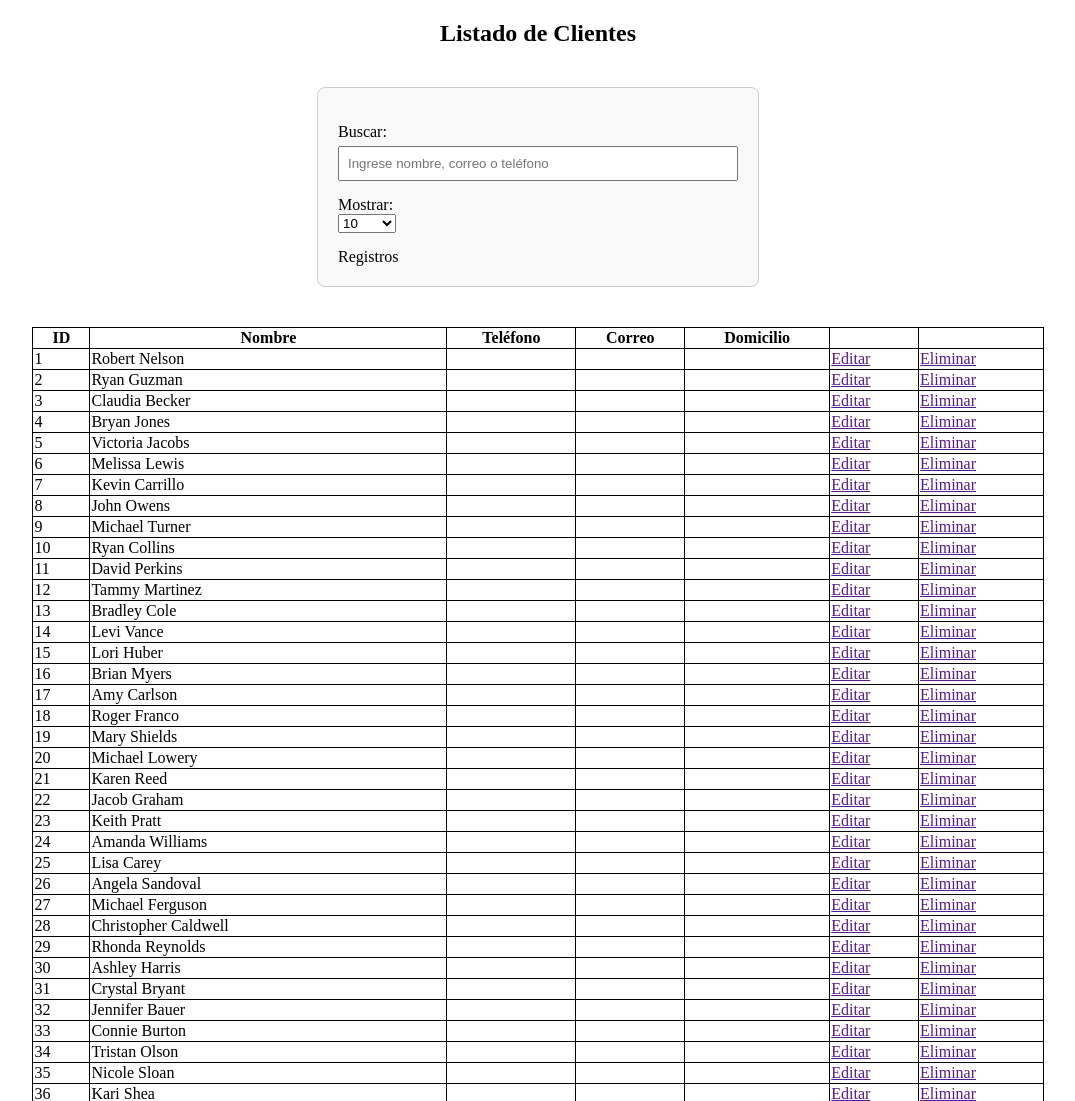
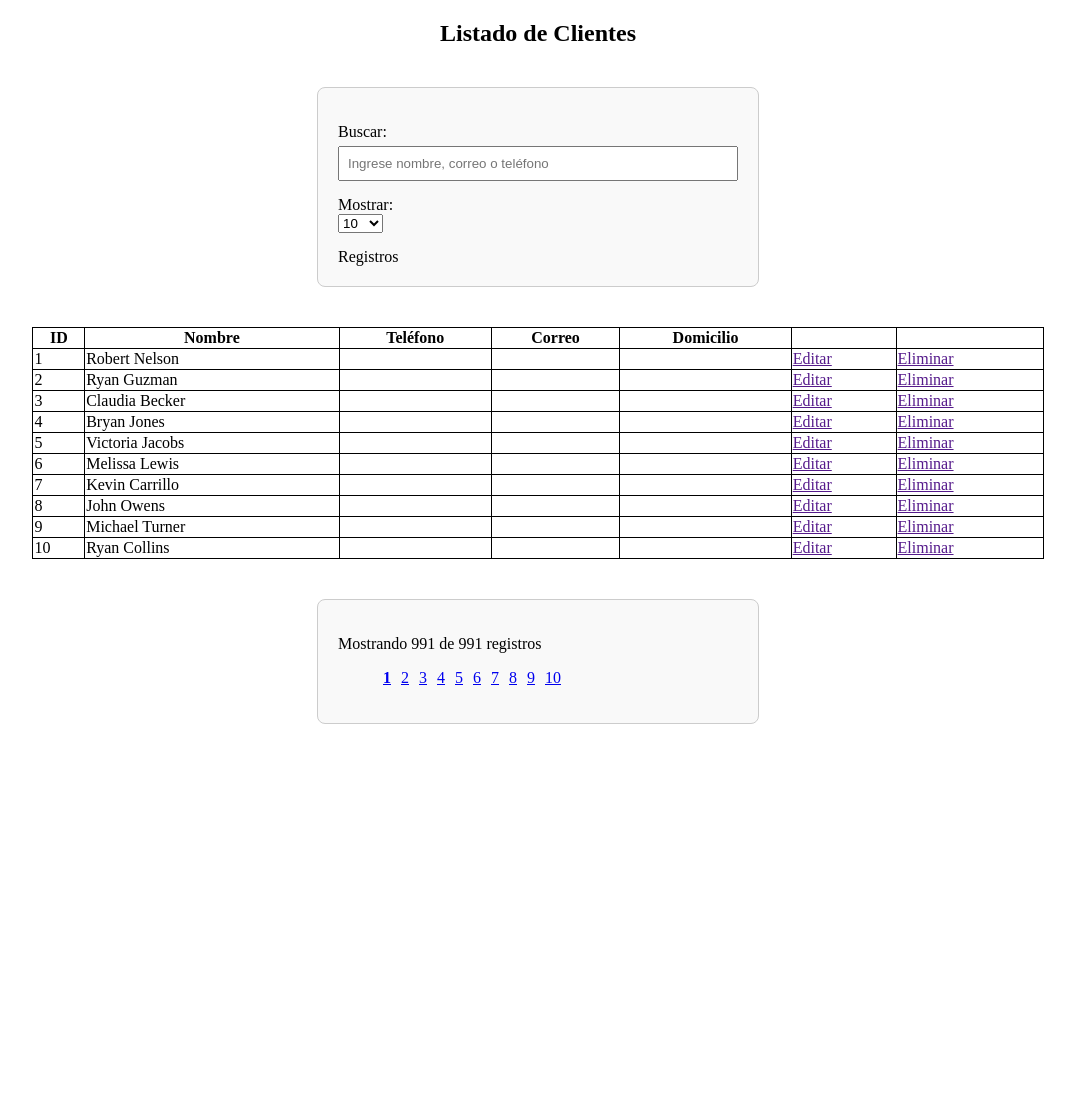
Before and after one commit to Orlando-BP/Opto-Register, a PHP site: page /listadoClientes.php in a window 1280 px wide. Shown: the top 1101 px of the page, without its empty margins (102-1177 px from the left). After the commit the page ends 724 px from the top, so only its background shows below. Run offline with PHP 8.4, Linux system fonts and the light colour scheme; data comes from the database, SQL or seed files in the repository.

Commit message:
Listado con paginacion

```diff
--- a/Codigo Web/admin/PHP/cargarClientes.php
+++ b/Codigo Web/admin/PHP/cargarClientes.php
@@ -24,30 +24,78 @@ if($campoBuscar != null){
     $where .= ")";
 }
 
-$registros = isset($_POST['registros']) ? $conn->real_escape_string($_POST['registros']) : 0;
-$limit = '';
-if($registros != 0){
-    $limit = " LIMIT $registros";
+$registros = isset($_POST['registros']) ? $conn->real_escape_string($_POST['registros']) : 10;
+
+$pagina = isset($_POST['pagina']) ? $conn->real_escape_string($_POST['pagina']) : null;
+
+if(!$pagina){
+    $inicio = 0;
+    $pagina = 1;
+} else {
+    $inicio = ($pagina - 1) * $registros;
 }
 
+$limit = " LIMIT $inicio, $registros";
 
 $sql = "SELECT " . implode(", ", $columnas) . " FROM $tabla $where $limit";
 $resultado = $conn->query($sql);
 $numRegistros = $resultado->num_rows;
 
-$html = '';
+//Consultar el total de registros filtrados
+$respuestaFiltro = $conn->query("SELECT COUNT($columnas[0]) AS num FROM $tabla $where ");
+$registroFiltro = $respuestaFiltro->fetch_array();
+$totalFiltro = $registroFiltro[0];
+
+$respuestaTotal = $conn->query("SELECT COUNT($columnas[0]) FROM $tabla");
+$registroTotal = $respuestaTotal->fetch_array();
+$totalRegistros = $registroTotal[0];
+
+
+$outPut = [];
+$outPut['totalRegistros'] = $totalRegistros;
+$outPut['totalFiltro'] = $totalFiltro;
+$outPut['data'] = '';
+$outPut['paginacion'] = '';
 
 if ($numRegistros > 0) {
     while ($fila = $resultado->fetch_assoc()) {
-        $html .= "<tr>";
+        $outPut['data'] .= "<tr>";
         foreach ($columnas as $columna) {
-            $html .= "<td>" . htmlspecialchars($fila[$columna]) . "</td>";
+            $outPut['data'] .= "<td>" . htmlspecialchars($fila[$columna]) . "</td>";
         }
-        $html .= "<td><a href=''>Editar</a></td>";
-        $html .= "<td><a href=''>Eliminar</a></td>";
-        $html .= "</tr>";
+        $outPut['data'] .= "<td><a href=''>Editar</a></td>";
+        $outPut['data'] .= "<td><a href=''>Eliminar</a></td>";
+        $outPut['data'] .= "</tr>";
     }
 } else {
-    $html = "<tr><td colspan='" . (count($columnas) + 2) . "'>No se encontraron clientes.</td></tr>";
+    $outPut['data'] = "<tr><td colspan='" . (count($columnas) + 2) . "'>No se encontraron clientes.</td></tr>";
 }
-echo json_encode($html, JSON_UNESCAPED_UNICODE);
+
+if($outPut['totalRegistros'] > 0){
+    $totalPaginas = ceil($outPut['totalRegistros'] / $registros);
+    $outPut['paginacion'] .= '<ul class="pagination">';
+
+    // $numeroInicio = 1;
+    // if(($pagina - 4) > 1){
+    //     $numeroInicio = $pagina - 4;
+    // }
+
+    // $numeroFin = $numeroInicio + 9;
+
+    // if($numeroFin > $totalPaginas){
+    //     $numeroFin = $totalPaginas;
+    // }
+    $numeroInicio = max(1, $pagina - 4);
+    $numeroFin = min($totalPaginas, $numeroInicio + 9);
+
+    for($i = $numeroInicio; $i <= $numeroFin; $i++){
+        if($i == $pagina){
+            $outPut['paginacion'] .= '<li class="active"><a href="#" onclick="cargarClientes(' . $i . ')">' . $i . '</a></li>';
+        } else {
+            $outPut['paginacion'] .= '<li><a href="#" onclick="cargarClientes(' . $i . ')">' . $i . '</a></li>';
+        }
+    }
+    $outPut['paginacion'] .= '</ul>';
+}
+
+echo json_encode($outPut, JSON_UNESCAPED_UNICODE);
--- a/Codigo Web/admin/listadoClientes.php
+++ b/Codigo Web/admin/listadoClientes.php
@@ -40,6 +40,16 @@ require_once __DIR__ . '/PHP/conexion.php';
             width: 80%;
             margin: 40px auto;
         }
+        li{
+            display: inline;
+            margin: 0 5px;
+            cursor: pointer;
+            color: blue;
+        }
+        li.active{
+            font-weight: bold;
+            text-decoration: underline;
+        }
 
     </style>
 </head>
@@ -54,7 +64,8 @@ require_once __DIR__ . '/PHP/conexion.php';
             <option value="10">10</option>
             <option value="25">25</option>
             <option value="50">50</option>
-            <option value="0">Todos</option>
+            <option value="100">100</option>
+            <option value="200">200</option>
         </select>
         <Label>Registros </Label>
     </div>
@@ -74,28 +85,47 @@ require_once __DIR__ . '/PHP/conexion.php';
 
         </tbody>
     </table>
+
+    <div class="control">
+        <label id="lblTotalRegistros"></label>
+        <div id="paginacion"></div>
+    </div>
     <script>
+
+        let paginaActual = 1
         // Cargar los clientes al cargar la página
-        cargarClientes()
+        cargarClientes(paginaActual)
 
-        document.getElementById('buscar').addEventListener('keyup', cargarClientes)
-        document.getElementById('numRegistros').addEventListener('change', cargarClientes)
+        document.getElementById('buscar').addEventListener('keyup', function(){
+            cargarClientes(1)
+        },false)
+        document.getElementById('numRegistros').addEventListener('change', function(){
+            cargarClientes(paginaActual)
+        },false)
 
-        function cargarClientes(){
+        function cargarClientes(pagina){
             let campoBuscar = document.getElementById('buscar').value
             let numRegistros = document.getElementById('numRegistros').value
             let contenidoTabla = document.getElementById('contenidoTabla')
+
+            if(pagina != null){
+                paginaActual = pagina
+            }
+
             let url = 'PHP/cargarClientes.php'
             let formData = new FormData()
             formData.append('buscar', campoBuscar)
             formData.append('registros', numRegistros)
+            formData.append('pagina', paginaActual)
 
             fetch(url, {
                 method: 'POST',
                 body: formData
             }).then(response => response.json())
             .then(data => {
-                contenidoTabla.innerHTML = data
+                contenidoTabla.innerHTML = data.data
+                document.getElementById('lblTotalRegistros').innerHTML = 'Mostrando ' + data.totalFiltro + ' de ' + data.totalRegistros + ' registros';
+                document.getElementById('paginacion').innerHTML = data.paginacion;
             }).catch(error => console.log('Error:', error))
         }
 
```
